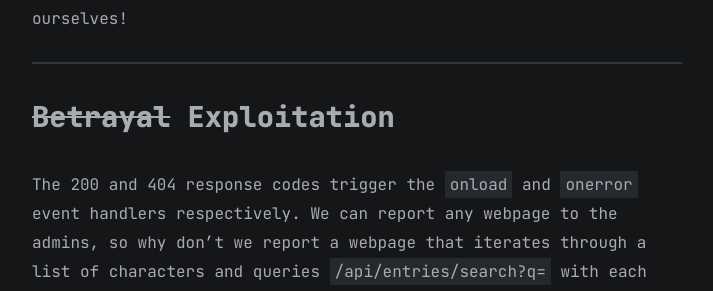
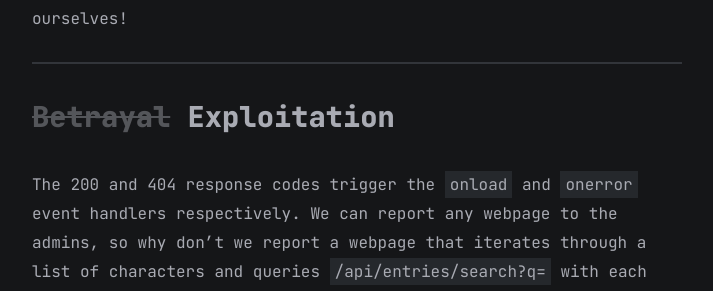
Before and after one commit to x-c-3/x-c-3.github.io, a Jekyll site: the page built from all_collections/_posts/2022-03-07-hackthebox-web-abusehumandb.markdown, in a window 1280 px wide. Shown: the part 3081-3372 px from the top of the page, without its empty margins (283-996 px from the left). Built offline with Jekyll 4.4.1, drawn with Linux system fonts in a browser that asks for light colours.

Commit message:
Update post.css

```diff
--- a/assets/css/post.css
+++ b/assets/css/post.css
@@ -129,6 +129,7 @@ main {
   font-weight: bold;
 }
 .content del {
+  filter: brightness(0.5);
   text-decoration: line-through;
 }
 .content ul {
```
